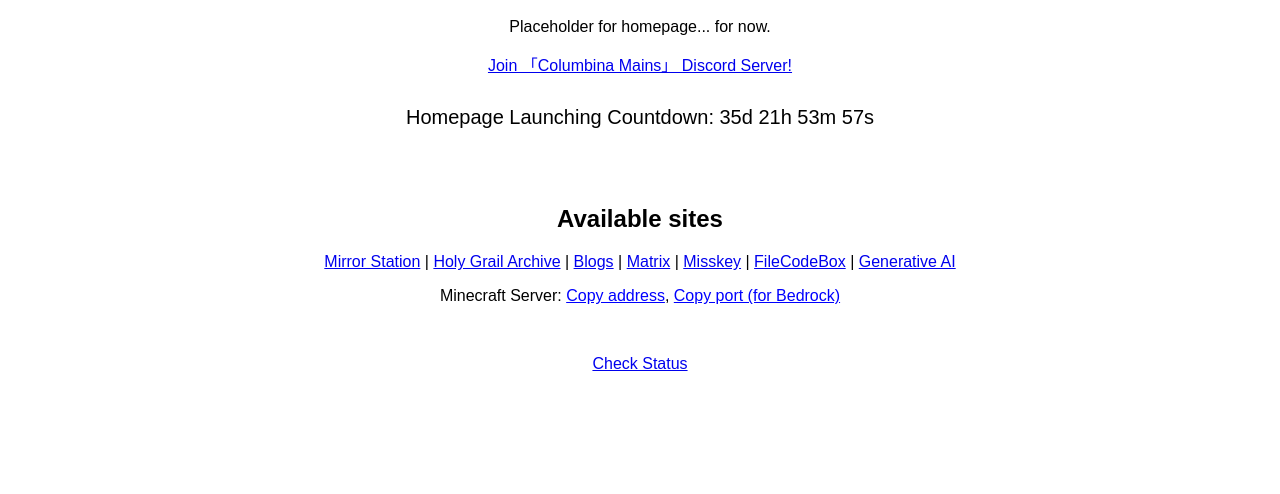
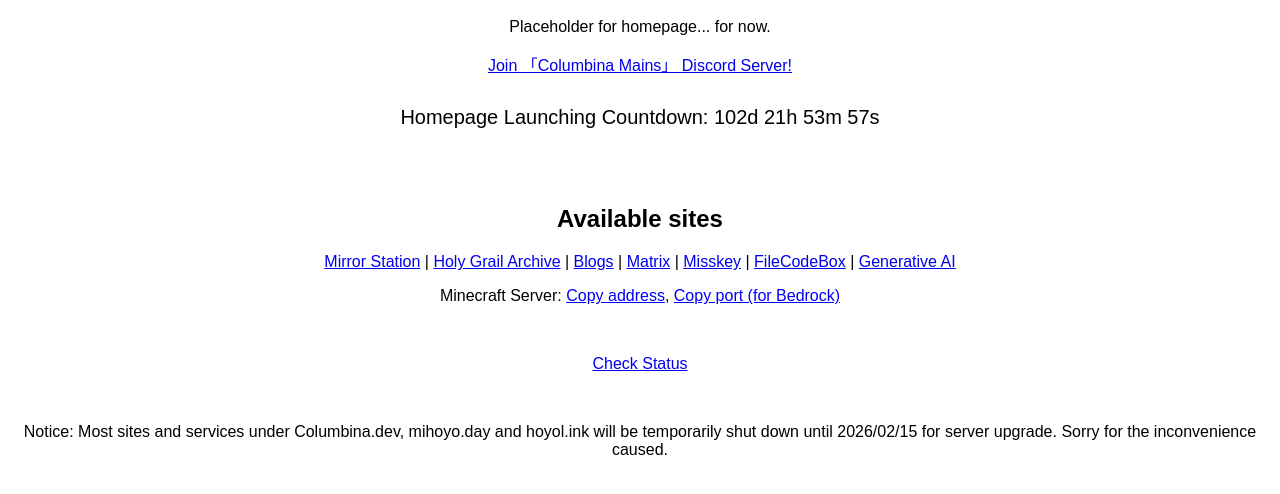
Before and after one commit to Columbina-Dev/Columbina-Dev.github.io, a plain HTML site: page index.html in a window 1280 px wide. Shown: the part 90-584 px from the top of the page. Drawn offline with Linux system fonts and the light colour scheme.

Commit message:
Add notice about service shutdown until February 2026
Notice added regarding temporary shutdown of services for server upgrade.

```diff
--- a/index.html
+++ b/index.html
@@ -38,9 +38,11 @@
   <p>
     <a href="https://status.columbina.dev" target="_blank">Check Status</a>
   </p>
+  <br>
+  <p>Notice: Most sites and services under Columbina.dev, mihoyo.day and hoyol.ink will be temporarily shut down until 2026/02/15 for server upgrade. Sorry for the inconvenience caused.</p>
   <script>
     // Countdown
-    var countDownDate = new Date("2025-12-10T10:00:00+08:00").getTime();
+    var countDownDate = new Date("2026-02-15T10:00:00+08:00").getTime();
     var countdownFunction = setInterval(function() {
       var now = new Date().getTime();
       var distance = countDownDate - now;
```
